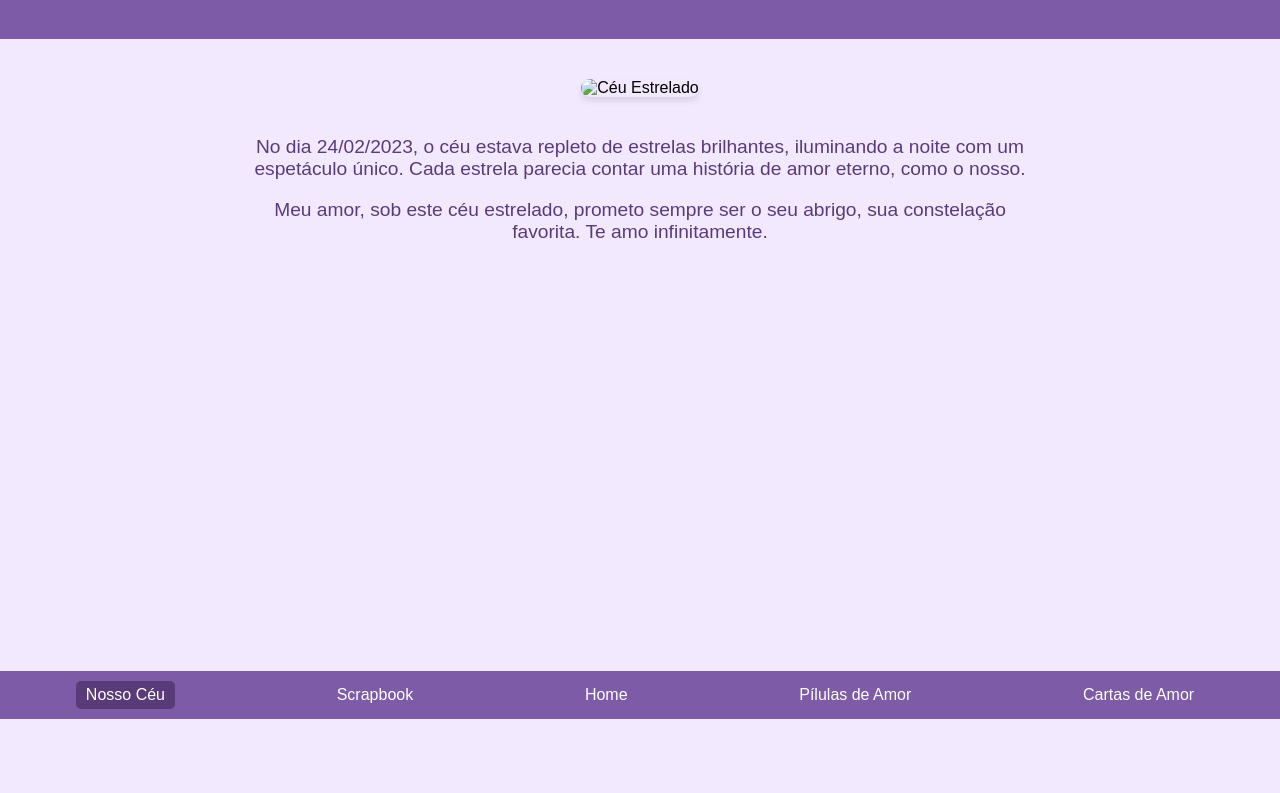
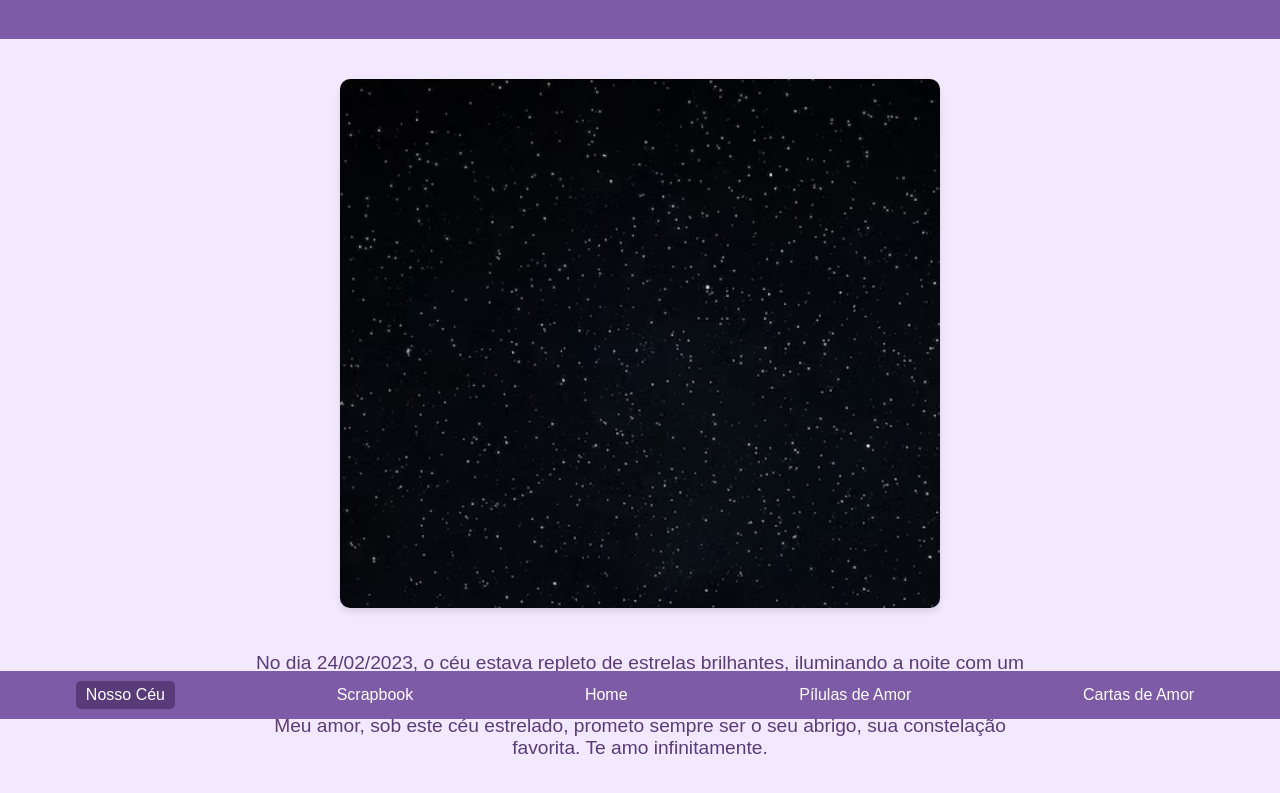
Before and after one commit to Thorfj/Amorevo, a plain HTML site: page nossoceu.html in a window 1280 px wide. Shown: the part 81-874 px from the top of the page. Before the commit the page ends 800 px from the top, so only its background shows below. Drawn offline with Linux system fonts and the light colour scheme; the site is published under a folder, as on GitHub Pages, so addresses that start at the root find nothing.

Commit message:
Update nossoceu.html

```diff
--- a/nossoceu.html
+++ b/nossoceu.html
@@ -118,7 +118,7 @@
   </div>
 
   <main id="main-content">
-    <img src="/images/Nosso Ceu.png" alt="Céu Estrelado">
+    <img src="./images/Nosso Ceu.png" alt="Céu Estrelado">
     <p>No dia 24/02/2023, o céu estava repleto de estrelas brilhantes, iluminando a noite com um espetáculo único. Cada estrela parecia contar uma história de amor eterno, como o nosso.</p>
     <p>Meu amor, sob este céu estrelado, prometo sempre ser o seu abrigo, sua constelação favorita. Te amo infinitamente.</p>
   </main>
```
